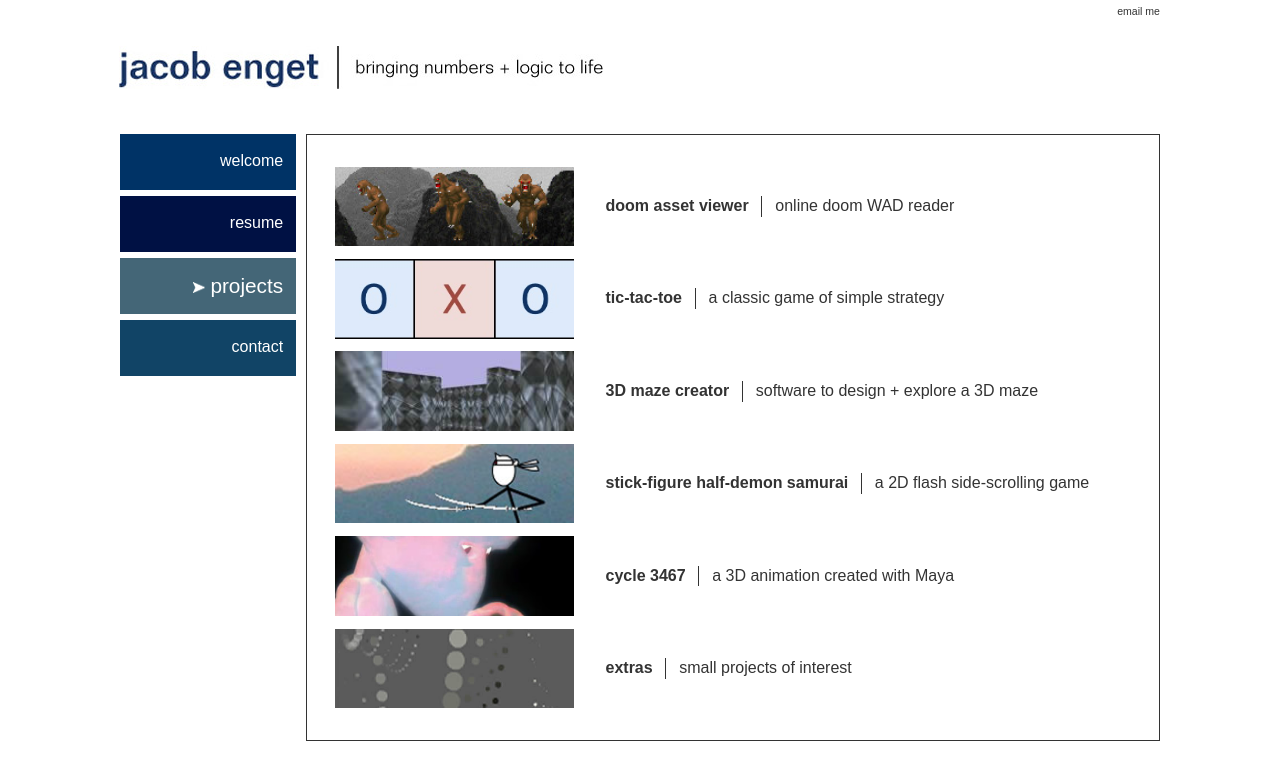
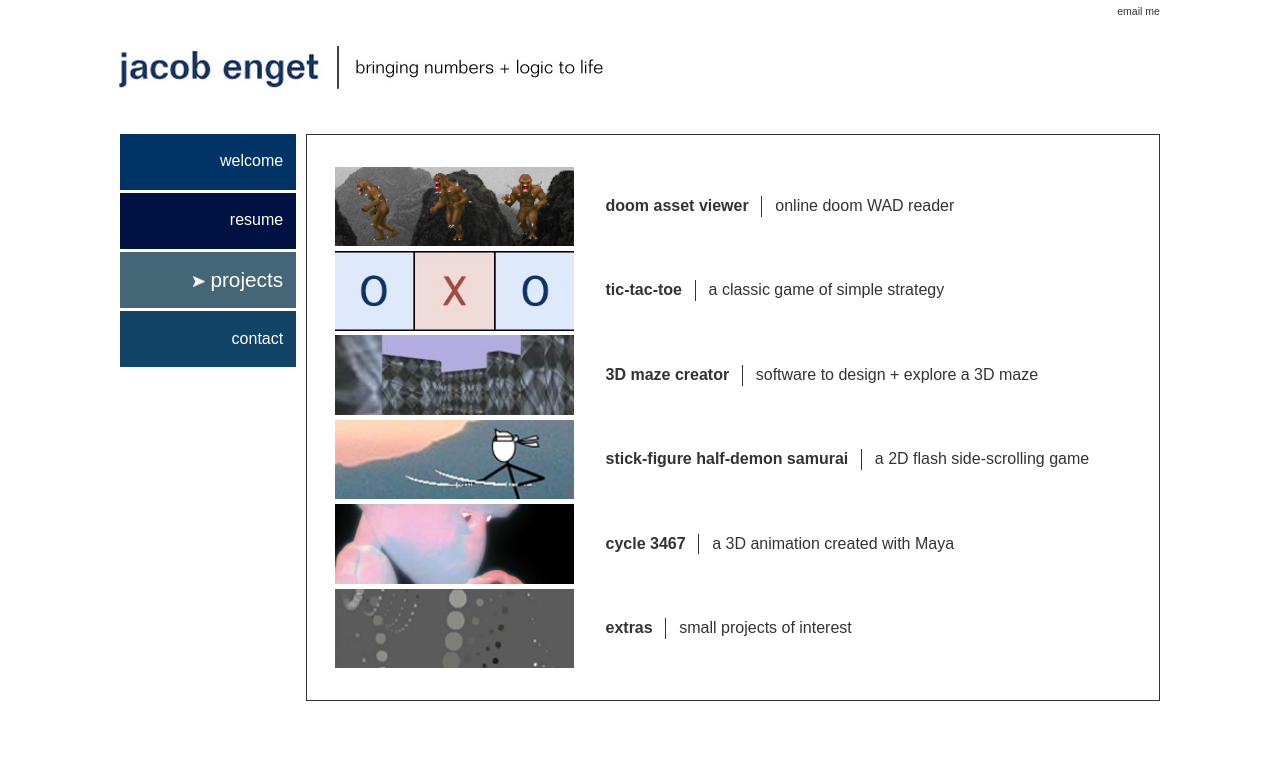
Before and after one commit to jacobenget/jacobenget.github.io, a Jekyll site: the page built from docs/projects.html, in a window 1280 px wide. Shown: the top 780 px of the page. Built offline with Jekyll 4.4.1, drawn with Linux system fonts in a browser that asks for light colours.

Commit message:
Tighten up some spacing a bit
which makes the related spaced elements look a bit
more cohesive and "together"

```diff
--- a/docs/assets/css/mainStyle.css
+++ b/docs/assets/css/mainStyle.css
@@ -214,7 +214,7 @@ li {
 		display: flex;
 		flex-direction: column;
 		align-items: normal;
-		gap: 0.38em;
+		gap: 0.2em;
 	}
 
 	#menu .buttonBody {
--- a/docs/assets/css/projects/mainStyle.css
+++ b/docs/assets/css/projects/mainStyle.css
@@ -3,7 +3,7 @@
 .projects {
 	display: flex;
 	flex-direction: column;
-	gap: 0.8rem;
+	gap: 0.3rem;
 }
 
 .iconicHeader {
```
